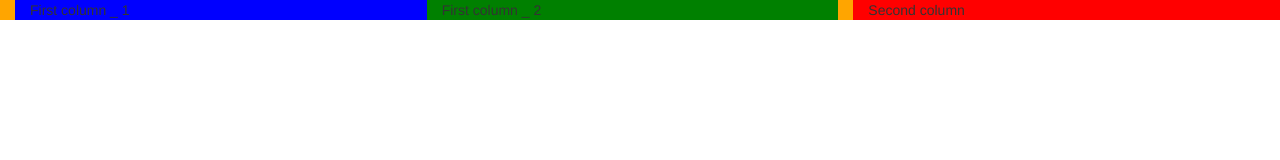
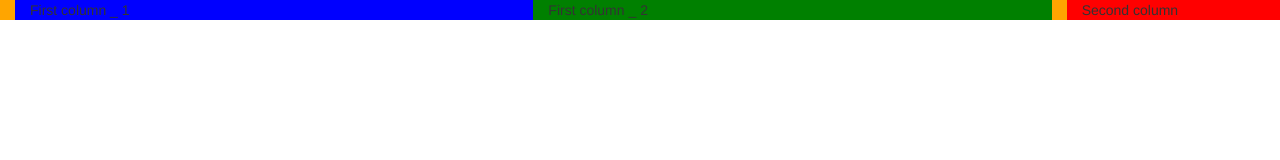
Before and after one commit to federicorosati1994/esercitazione_bootstrap, a plain HTML site: page grid_system_exercise.html in a window 1280 px wide. Drawn offline with nearby package versions, Linux system fonts and the light colour scheme.

Commit message:
Re-open issue
refs #1

```diff
--- a/grid_system_exercise.html
+++ b/grid_system_exercise.html
@@ -31,7 +31,7 @@
 
 	<div class="container-fluid">
 		<div class="row">
-			<div class="col-sm-8 first-column">
+			<div class="col-sm-10 first-column">
 					<div class="col-sm-6 third-column">
 						First column _ 1
 					</div>
@@ -39,7 +39,7 @@
 						First column _ 2
 					</div>
 			</div>
-			<div class="col-sm-4 second-column">
+			<div class="col-sm-2 second-column">
 				Second column
 			</div>
 		</div>
```
Lines whose indentation alone changed are shown as unchanged.
